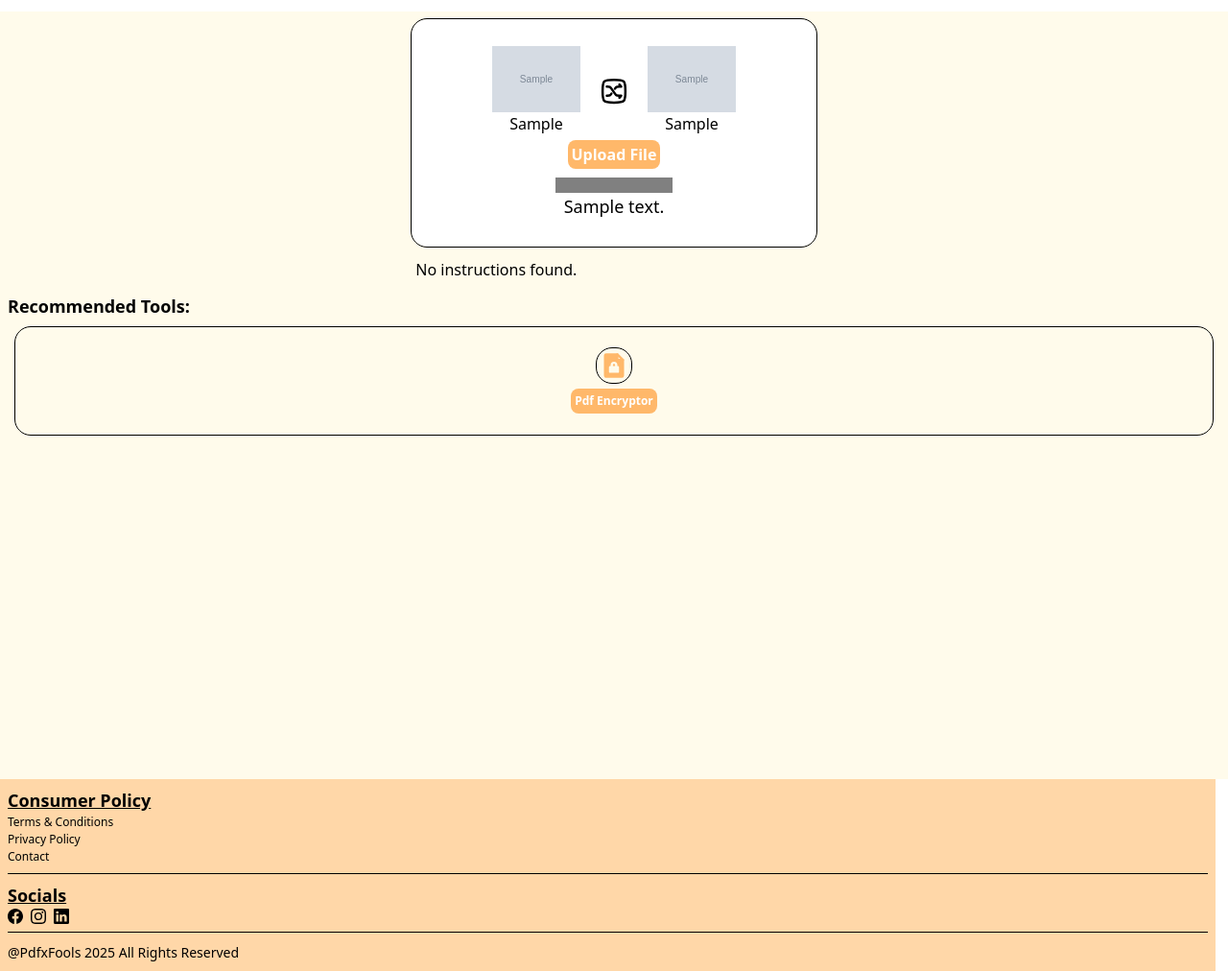
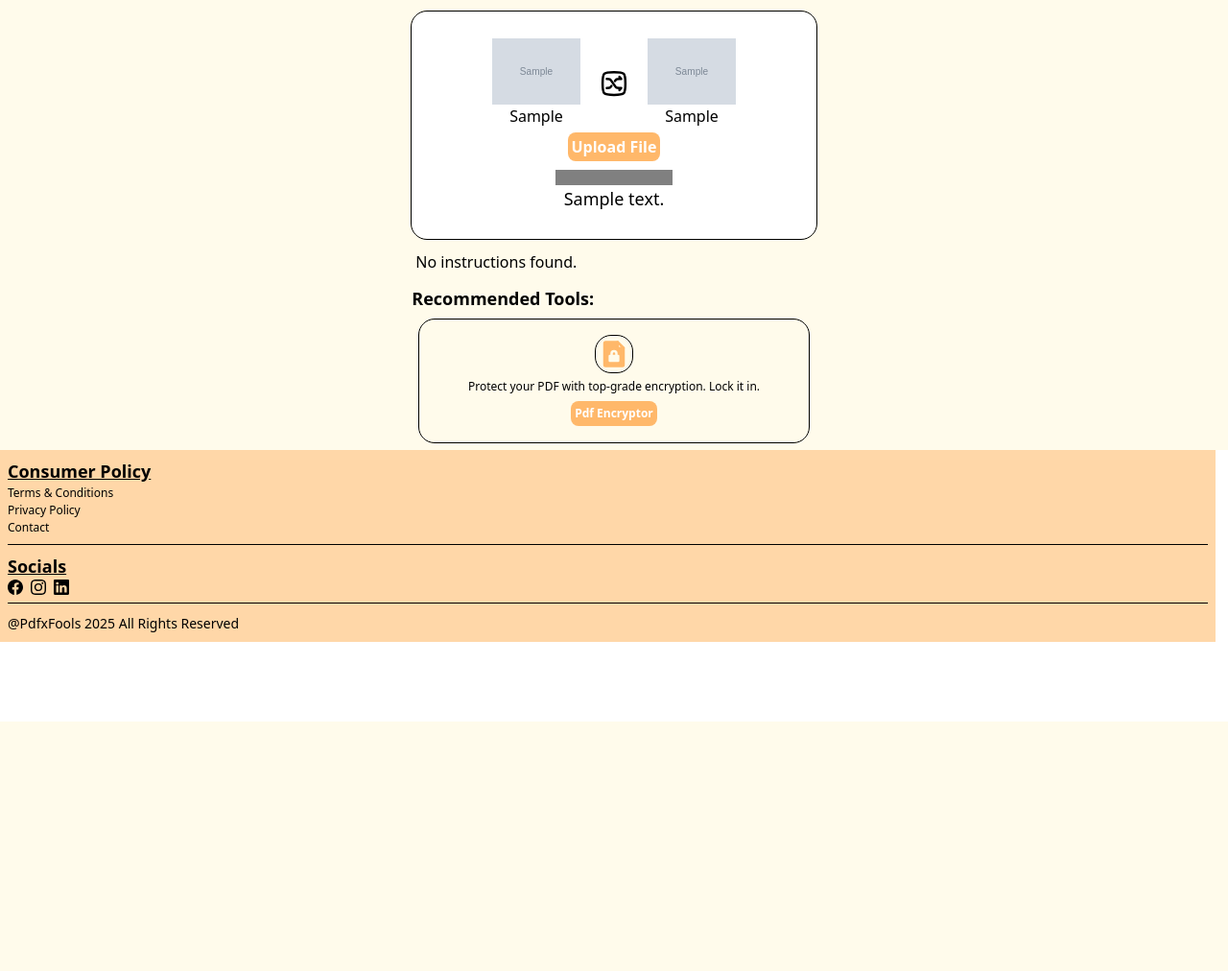
Before and after one commit to Vagventure/pdf-toolkit, a Flask app: template templates/tooljinja.html in a window 1280 px wide. Shown: the part 48-1060 px from the top of the page at 96% size. After the commit the page ends 800 px from the top, so only its background shows below. Run offline with Flask 3, Linux system fonts and the light colour scheme; the template is opened without the code that fills it: most values are stand-ins (such as "Sample title", 1, 10 or a date in 2020); grey boxes marked "Sample" are stand-in pictures; some libraries are stand-ins or nearby versions.

Commit message:
Added more recommended cards

```diff
--- a/static/output.css
+++ b/static/output.css
@@ -278,6 +293,9 @@
   .h-32 {
     height: calc(var(--spacing) * 32);
   }
+  .h-36 {
+    height: calc(var(--spacing) * 36);
+  }
   .h-\[95vh\] {
     height: 95vh;
   }
@@ -474,17 +484,23 @@
   .p-2 {
     padding: calc(var(--spacing) * 2);
   }
+  .p-2\.5 {
+    padding: calc(var(--spacing) * 2.5);
+  }
   .p-3 {
     padding: calc(var(--spacing) * 3);
-  }
-  .p-4 {
-    padding: calc(var(--spacing) * 4);
   }
   .p-5 {
     padding: calc(var(--spacing) * 5);
   }
   .p-7 {
     padding: calc(var(--spacing) * 7);
+  }
+  .pt-3 {
+    padding-top: calc(var(--spacing) * 3);
+  }
+  .pb-7 {
+    padding-bottom: calc(var(--spacing) * 7);
   }
   .pl-5 {
     padding-left: calc(var(--spacing) * 5);
@@ -576,6 +592,21 @@
       width: calc(1/3 * 100%);
     }
   }
+  .md\:w-2\/6 {
+    @media (width >= 48rem) {
+      width: calc(2/6 * 100%);
+    }
+  }
+  .md\:w-\[33vw\] {
+    @media (width >= 48rem) {
+      width: 33vw;
+    }
+  }
+  .md\:w-\[50vw\] {
+    @media (width >= 48rem) {
+      width: 50vw;
+    }
+  }
   .md\:text-lg {
     @media (width >= 48rem) {
       font-size: var(--text-lg);
--- a/templates/tooljinja.html
+++ b/templates/tooljinja.html
@@ -7,6 +7,12 @@
     <title>{{name}}</title>
     <link href="{{url_for('static', filename='output.css')}}" rel="stylesheet">
 </head>
+<style>
+    .scrollbar-hide::-webkit-scrollbar {
+        display: none;
+        /* Chrome, Safari */
+    }
+</style>
 
 <body>
 
@@ -238,7 +244,7 @@
         </div>
     </nav>
 
-    <div class="container p-2 mt-3 min-h-screen bg-amber-50 flex flex-col items-center space-y-2">
+    <div class="container p-2 pt-3 pb-7 h-auto bg-amber-50 flex flex-col items-center space-y-2">
         <div class="w-11/12 md:w-1/3 h-2/3 p-7 bg-white outline-1 rounded-2xl justify-between text-center">
             <div class="w-full h-1/2 mb-2 flex items-center justify-center gap-5">
                 <figure class="w-23 object-contain text-center">
@@ -283,13 +289,13 @@
             {{ instructions.get(name, "<p>No instructions found.</p>") | safe }}
         </div>
 
-        <div class="w-full h-32">
+        <div class="w-full md:w-2/6 h-36">
             <span class="font-bold text-lg">Recommended Tools:</span>
-            <div class="similiar h-full w-full p-2 flex overflow-x-scroll space-x-3.5" id="slider">
+            <div class="similiar h-full w-full p-2 flex overflow-x-scroll space-x-3.5 scrollbar-hide" id="slider">
                 <div class="min-w-full h-full outline-1 rounded-2xl flex flex-col justify-center items-center">
                     <div class="w-auto h-auto rounded-2xl flex flex-col gap-y-1.5 items-center justify-center">
                         <div class="w-auto h-auto p-1 outline-1 rounded-2xl"><svg xmlns="http://www.w3.org/2000/svg"
-                                width="28" height="28" viewBox="0 0 48 48">
+                                width="30" height="30" viewBox="0 0 48 48">
                                 <defs>
                                     <mask id="ipSFileLock1">
                                         <g fill="none" stroke-linecap="round" stroke-linejoin="round" stroke-width="4">
@@ -303,6 +309,7 @@
                                 </defs>
                                 <path fill="#ffb86a" d="M0 0h48v48H0z" mask="url(#ipSFileLock1)" />
                             </svg></div>
+                            <span class="text-[12px]">Protect your PDF with top-grade encryption. Lock it in.</span>
                         <button
                             class="w-auto h-auto rounded-lg bg-orange-300 font-bold text-[12px] p-1 text-white cursor-pointer">Pdf
                             Encryptor</button>
@@ -312,7 +319,7 @@
                 <div class="min-w-full h-full outline-1 rounded-2xl flex flex-col justify-center items-center">
                     <div class="w-auto h-auto rounded-2xl flex flex-col gap-y-1.5 items-center justify-center">
                         <div class="w-auto h-auto p-1 outline-1 rounded-2xl"><svg xmlns="http://www.w3.org/2000/svg"
-                                width="28" height="28" viewBox="0 0 32 32">
+                                width="30" height="30" viewBox="0 0 32 32">
                                 <path fill="#ffb86a"
                                     d="M27.425 6.09h-1.52V4.57h-1.52V3.04h-1.53V1.52h-1.52V0H3.045v32h25.91V7.62h-1.53Zm0 24.38H4.575V1.52h15.23v7.62h7.62Z" />
                                 <path fill="#ffb86a"
@@ -320,6 +327,7 @@
                                 <path fill="#ffb86a"
                                     d="M7.615 24.38h16.77v1.52H7.615Zm13.72-7.62h1.52v1.52h-1.52Zm-3.05-1.52h3.05v1.52h-3.05Zm-1.52 1.52h1.52v1.52h-1.52Zm-1.53-1.52h1.53v1.52h-1.53Zm-3.04-1.53h3.04v1.53h-3.04Zm-1.53 1.53h1.53v1.52h-1.53Zm-1.52 1.52h1.52v1.52h-1.52Zm0-7.62h3.05v3.05h-3.05Zm-1.53-3.05h9.15v1.53h-9.15Z" />
                             </svg></div>
+                            <span class="text-[12px]">Merge your photos into a clean PDF – in seconds!</span>
                         <button
                             class="w-auto h-auto rounded-lg bg-orange-300 font-bold text-[12px] p-1 text-white cursor-pointer">Images
                             to Pdf
@@ -330,10 +338,26 @@
                 <div class="min-w-full h-full outline-1 rounded-2xl flex flex-col justify-center items-center">
                     <div class="w-auto h-auto  flex flex-col gap-y-1.5 items-center justify-center">
                         <div class="w-auto h-auto p-1.5 outline-1 rounded-2xl"><svg xmlns="http://www.w3.org/2000/svg"
-                                width="25" height="25" viewBox="0 0 512 512">
+                                width="27" height="27" viewBox="0 0 512 512">
                                 <path fill="#ffb86a"
                                     d="M200 288H88c-21.4 0-32.1 25.8-17 41l32.9 31l-99.2 99.3c-6.2 6.2-6.2 16.4 0 22.6l25.4 25.4c6.2 6.2 16.4 6.2 22.6 0L152 408l31.1 33c15.1 15.1 40.9 4.4 40.9-17V312c0-13.3-10.7-24-24-24m112-64h112c21.4 0 32.1-25.9 17-41l-33-31l99.3-99.3c6.2-6.2 6.2-16.4 0-22.6L481.9 4.7c-6.2-6.2-16.4-6.2-22.6 0L360 104l-31.1-33C313.8 55.9 288 66.6 288 88v112c0 13.3 10.7 24 24 24m96 136l33-31.1c15.1-15.1 4.4-40.9-17-40.9H312c-13.3 0-24 10.7-24 24v112c0 21.4 25.9 32.1 41 17l31-32.9l99.3 99.3c6.2 6.2 16.4 6.2 22.6 0l25.4-25.4c6.2-6.2 6.2-16.4 0-22.6zM183 71.1L152 104L52.7 4.7c-6.2-6.2-16.4-6.2-22.6 0L4.7 30.1c-6.2 6.2-6.2 16.4 0 22.6L104 152l-33 31.1C55.9 198.2 66.6 224 88 224h112c13.3 0 24-10.7 24-24V88c0-21.3-25.9-32-41-16.9" />
                             </svg></div>
+                             <span class="text-[12px]">Shrink your files, not the quality. Try lossless compression.</span>
+                        <button
+                            class="w-auto h-auto rounded-lg bg-orange-300 font-bold text-[12px] p-1 text-white cursor-pointer">Pdf
+                            Compresser</button>
+                    </div>
+
+                </div>
+
+                <div class="min-w-full h-full outline-1 rounded-2xl flex flex-col justify-center items-center">
+                    <div class="w-auto h-auto flex flex-col gap-y-1.5 items-center justify-center">
+                        <div class="w-auto h-auto p-1.5 outline-1 rounded-2xl"><svg
+                                xmlns="http://www.w3.org/2000/svg" width="28" height="28" viewBox="0 0 26 26">
+                                <path fill="#ffb86a"
+                                    d="M1 0C.449 0 0 .449 0 1v16c0 .551.449 1 1 1h16c.551 0 1-.449 1-1V1c0-.551-.449-1-1-1zm1 2h14v12H2zm17 .906v2.031l1.813.313L19 15.75V17c0 1.104-.897 2-2 2H6.406l12.688 2.188a1 1 0 0 0 1.156-.813l2.688-15.781a1 1 0 0 0-.813-1.157zM9 3.937c-1.151 0-2.125.792-2.125 2.282c0 .974.434 1.952 1.031 2.562c.234.61-.164.842-.25.875c-1.206.436-2.625 1.245-2.625 2.031v1.282h7.938v-1.281c0-.81-1.422-1.614-2.688-2.032c-.058-.019-.417-.18-.187-.875c.595-.61 1.062-1.593 1.062-2.562c0-1.49-1.005-2.282-2.156-2.282m14.406 3.97l-.343 1.968l.718.156l-2.75 11.688l-.406-.094a1.95 1.95 0 0 1-1.719.531L5.063 19.781L4.78 20.97a1.023 1.023 0 0 0 .75 1.218l15.563 3.657a1.023 1.023 0 0 0 1.218-.75L25.938 9.53c.127-.536-.18-1.091-.718-1.219l-1.813-.406z" />
+                            </svg></div>
+                             <span class="text-[12px] text-center">Transform your PDF pages into high-quality PNG images with a single click.</span>
                         <button
                             class="w-auto h-auto rounded-lg bg-orange-300 font-bold text-[12px] p-1 text-white cursor-pointer">Pdf
                             Compresser</button>
```
Also changed, not shown: other parts of static/output.css (+33 -26 lines).
